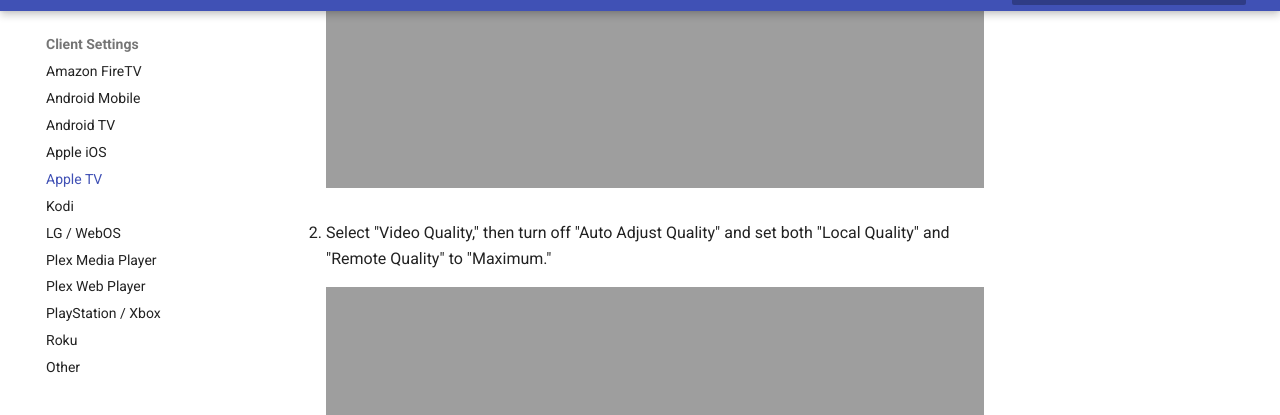
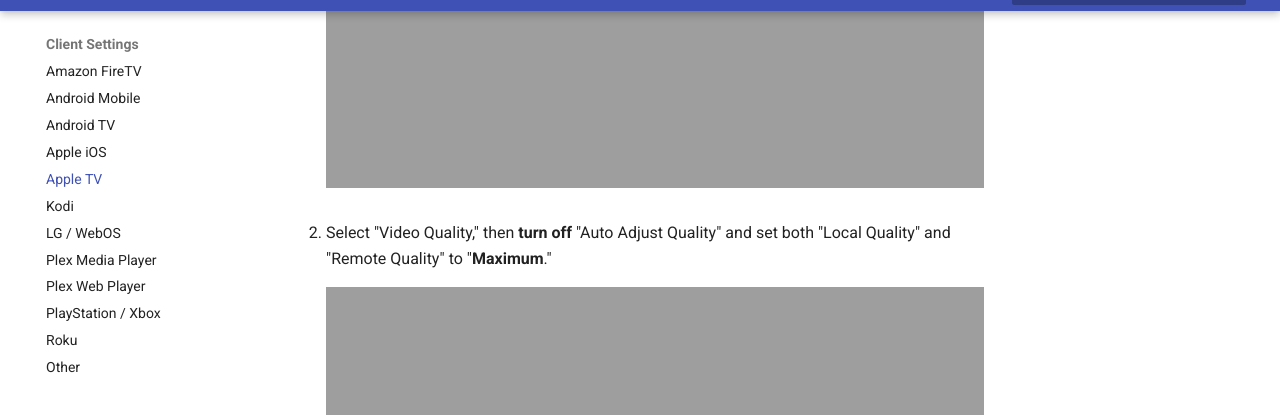
Before and after one commit to neomedia6989/docs-2, an MkDocs documentation site: the page built from docs/clients/appletv.md, in a window 1280 px wide and 900 px high, scrolled down 614 px. Shown: the part 37-452 px from the top of the window. Built offline with MkDocs 1.6.1 and Material for MkDocs 9.7.7, drawn with Linux system fonts in a browser that asks for light colours.

Commit message:
Update appletv.md

```diff
--- a/docs/clients/appletv.md
+++ b/docs/clients/appletv.md
@@ -7,10 +7,10 @@
       <figcaption></figcaption>
     </figure>
 
-2. Select "Video Quality," then turn off "Auto Adjust Quality" and set both "Local Quality" and "Remote Quality" to "Maximum."
+2. Select "Video Quality," then **turn off** "Auto Adjust Quality" and set both "Local Quality" and "Remote Quality" to "**Maximum**."
 
     <figure markdown>
-    ![(../media/clients-appletv-2.png "Turn of 'Adjust automatically' and set streaming to 'Maximum'")](https://docs.blackbeard.media/media/clients-appletv-2.png){ width=700 }
+    ![(../media/clients-appletv-2.png "Turn off 'Adjust automatically' and set streaming to 'Maximum'")](https://docs.blackbeard.media/media/clients-appletv-2.png){ width=700 }
       <figcaption></figcaption>
     </figure>
 
```
